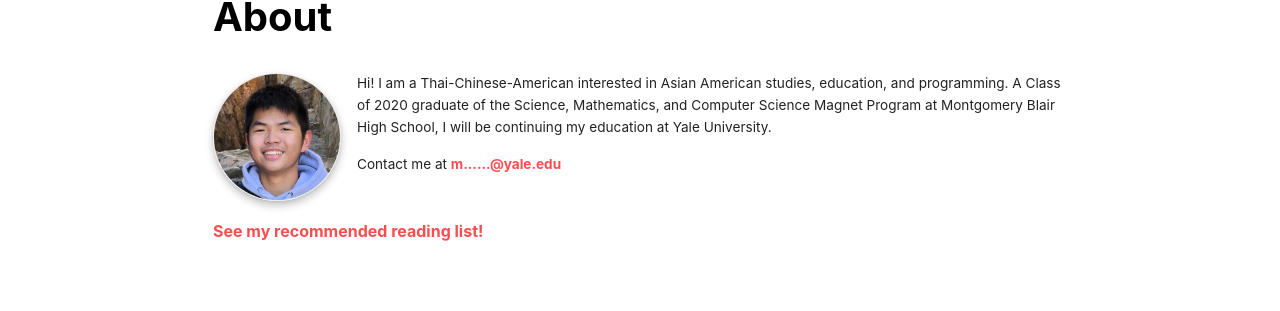
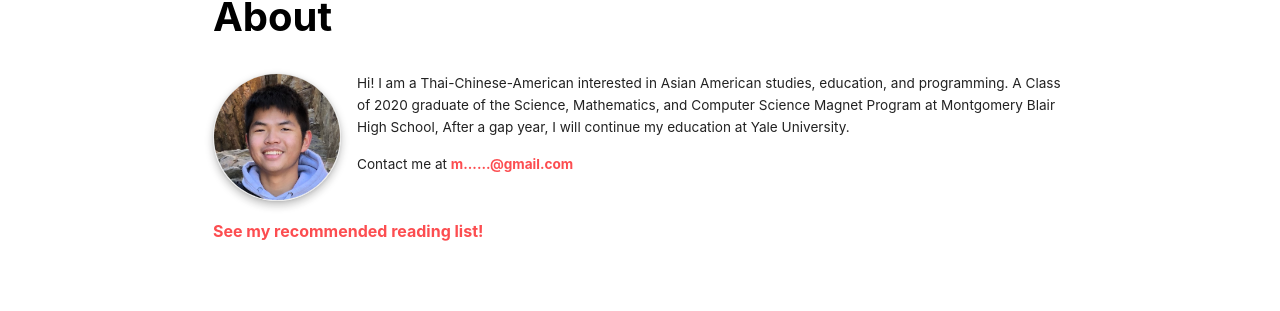
Before and after one commit to Nonameentered/nonameentered.github.io, a Jekyll site: the page built from about.md, in a window 1280 px wide. Shown: the part 143-454 px from the top of the page. Built offline with Jekyll 4.4.1, drawn with Linux system fonts in a browser that asks for light colours; nearby versions of some CDN libraries.

Commit message:
switch emails because gap year

```diff
--- a/_config.yml
+++ b/_config.yml
@@ -39,7 +39,7 @@ author:
   url       : https://www.matthewshu.com
   avatar    : # path or url of avatar image (square)
   bio       : I am a graduate of the Math, Science, and Computer Science Program at Montgomery Blair High School.
-  email     : matthew.shu+contactme@yale.edu
+  email     : mattmshu+contact@gmail.com
   facebook  : # "user_name" the last part of your profile url, e.g. https://www.facebook.com/user_name
   twitter   : mattshu8
   weibo     : # "user_id"   the last part of your profile url, e.g. https://www.weibo.com/user_id/profile?...
--- a/about.md
+++ b/about.md
@@ -32,8 +32,9 @@ titles:
     <div class="item__description">
         <p>Hi! I am a Thai-Chinese-American interested in Asian American studies, education, and programming.
   A Class of 2020 graduate of the Science, Mathematics, and Computer Science Magnet Program at Montgomery Blair High School,
-  I will be continuing my education at Yale University.</p>
-        <p>Contact me at <a target="_blank" href="https://mailhide.io/e/xnfp8">m......@yale.edu</a></p>
+  After a gap year, I will continue my education at Yale University.</p>
+        <p>Contact me at <a target="_blank" href="https://mailhide.io/e/5MddT">m......@gmail.com</a></p>
+
     </div>
   </div>
 </div>
```
